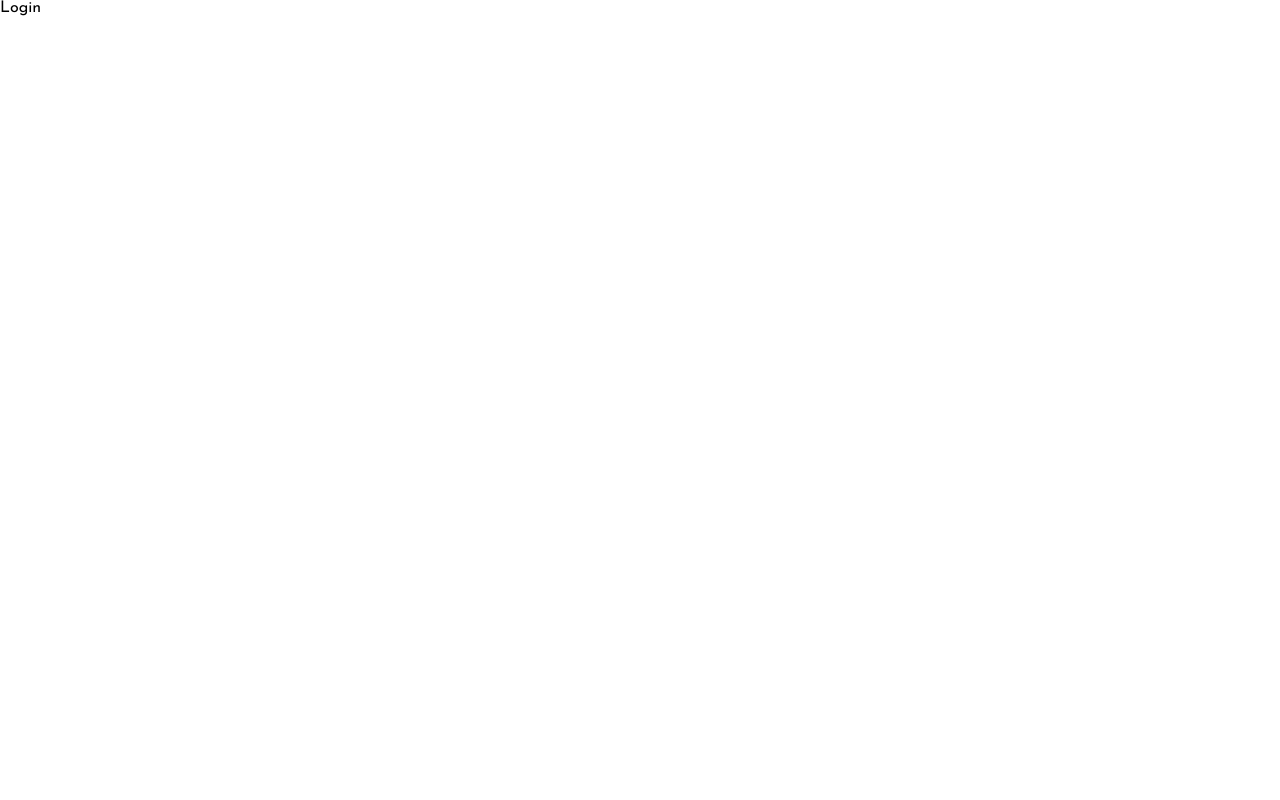
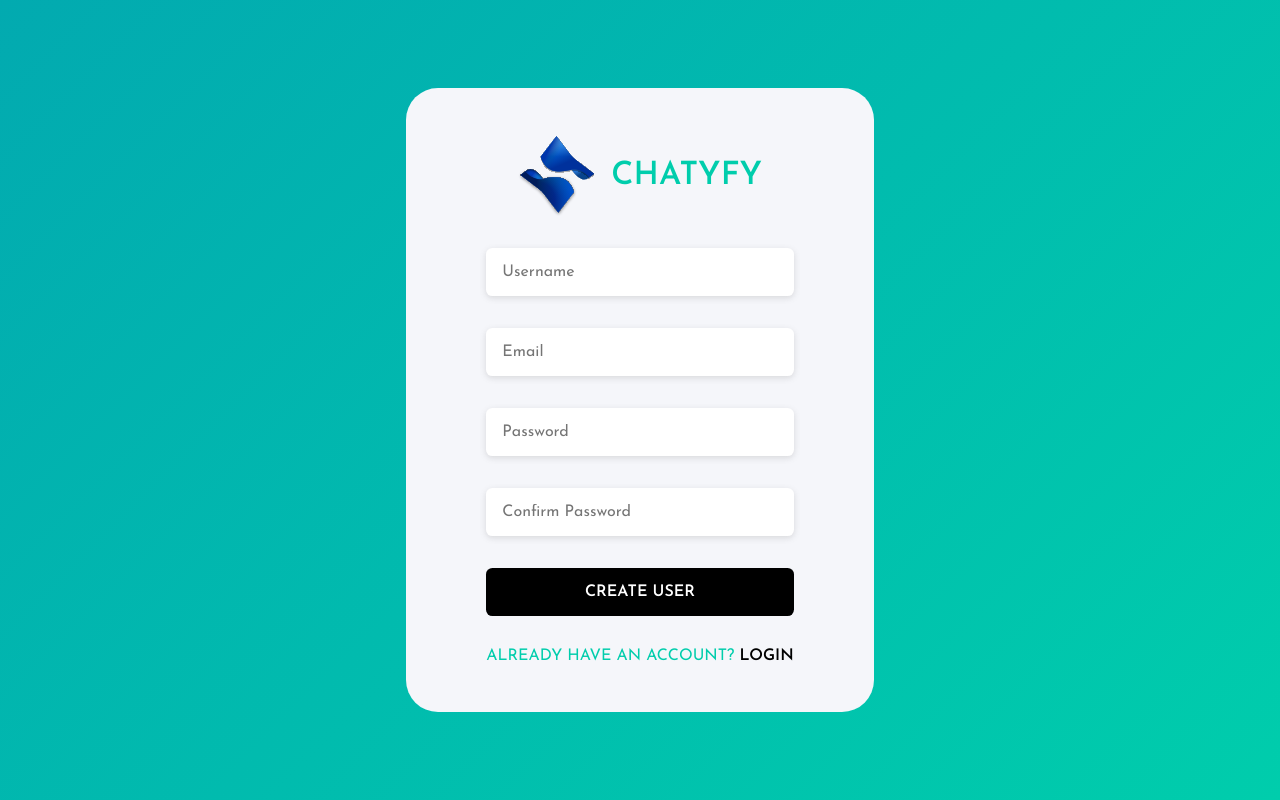
Before and after one commit to aliansari2566/ReactChatApp, a React (Vite) app in the folder Frontend/: page /login in a window 1280 px wide. Built offline with nearby package versions, Linux system fonts and the light colour scheme.

Commit message:
today changes

```diff
--- a/Frontend/src/pages/Login.jsx
+++ b/Frontend/src/pages/Login.jsx
@@ -1,7 +1,189 @@
-import React from 'react'
+import React, { useState } from "react";
+import styled from "styled-components";
+import axios from "axios";
+import { Link, useNavigate } from "react-router-dom";
+import Logo from "../assets/logo.svg";
+import { registerRoute } from "../utils/APIRoutes";
+import { ToastContainer, toast } from "react-toastify";
+import "react-toastify/dist/ReactToastify.css";
 
 export const Login = () => {
+  const navigate = useNavigate();
+  const [values, setValues] = useState({
+    username: "",
+    email: "",
+    password: "",
+    confirmpassword: "",
+  });
+
+  const toastOptions = {
+    position: "bottom-right",
+    autoClose: 8000,
+    pauseOnHover: true,
+    draggable: true,
+    theme: "dark",
+  };
+
+  const handleSubmit = async (e) => {
+    e.preventDefault();
+    if (handleValidation()) {
+      const { email, username, password } = values;
+      try {
+        const { data } = await axios.post(registerRoute, {
+          username,
+          email,
+          password,
+        });
+        if (data.status === false) {
+          toast.error(data.msg, toastOptions);
+        }
+        if (data.status === true) {
+          localStorage.setItem("Chat-app-user", JSON.stringify(data.user));
+          navigate("/");
+        }
+      } catch (error) {
+        console.error(error);
+      }
+    }
+  };
+
+  const handleValidation = () => {
+    const { password, confirmpassword, username, email } = values;
+
+    if (password !== confirmpassword) {
+      toast.error("Password and confirm password should be the same", toastOptions);
+      return false;
+    } else if (username.length < 3) {
+      toast.error("Username should be at least 3 characters long", toastOptions);
+      return false;
+    } else if (/\d/.test(username)) {
+      toast.error("Username should not contain numbers", toastOptions);
+      return false;
+    } else if (email === "") {
+      toast.error("Email is required", toastOptions);
+      return false;
+    } else if (password.length < 8) {
+      toast.error("Password should be at least 8 characters long", toastOptions);
+      return false;
+    }
+
+    return true;
+  };
+
+  const handleChange = (e) => {
+    setValues({ ...values, [e.target.name]: e.target.value });
+  };
+
   return (
-    <div>Login</div>
-  )
-}
+    <>
+      <FormContainer className="FormContainer">
+        <form onSubmit={handleSubmit}>
+          <div className="brand">
+            <img src={Logo} alt="Logo" />
+            <h1>chatyfy</h1>
+          </div>
+          <input
+            type="text"
+            name="username"
+            placeholder="Username"
+            onChange={handleChange}
+          />
+          <input
+            type="email"
+            name="email"
+            placeholder="Email"
+            onChange={handleChange}
+          />
+          <input
+            type="password"
+            name="password"
+            placeholder="Password"
+            onChange={handleChange}
+          />
+          <input
+            type="password"
+            name="confirmpassword"
+            placeholder="Confirm Password"
+            onChange={handleChange}
+          />
+
+          <button type="submit">Create User</button>
+          <span>
+            Already have an account? <Link to="/login">Login</Link>
+          </span>
+        </form>
+      </FormContainer>
+      <ToastContainer />
+    </>
+  );
+};
+
+const FormContainer = styled.div`
+  height: 100vh;
+  width: 100vw;
+  display: flex;
+  flex-direction: column;
+  justify-content: center;
+  gap: 1rem;
+  align-items: center;
+  background-image: linear-gradient(135deg, #02aab0 0%, #00cdac 100%);
+  .brand {
+    display: flex;
+    align-items: center;
+    gap: 1rem;
+    justify-content: center;
+    img {
+      height: 5rem;
+    }
+    h1 {
+      color: #00cdac;
+      text-transform: uppercase;
+    }
+  }
+
+  form {
+    display: flex;
+    flex-direction: column;
+    gap: 2rem;
+    background-color: #f5f6fa;
+    border-radius: 2rem;
+    padding: 3rem 5rem;
+  }
+  input {
+    background-color: white;
+    padding: 1rem;
+    border: none;
+    box-shadow: rgba(99, 99, 99, 0.2) 0px 2px 6px 0px;
+    border-radius: 0.4rem;
+    color: black;
+    width: 100%;
+    font-size: 1rem;
+    &:focus {
+      border: 0.1rem solid #997af0;
+      outline: none;
+    }
+  }
+  button {
+    background-color: black;
+    color: white;
+    padding: 1rem 2rem;
+    border: none;
+    font-weight: bold;
+    cursor: pointer;
+    border-radius: 0.4rem;
+    font-size: 1rem;
+    text-transform: uppercase;
+    &:hover {
+      background-color: #00cdac;
+    }
+  }
+  span {
+    color: #00cdac;
+    text-transform: uppercase;
+    a {
+      color: black;
+      text-decoration: none;
+      font-weight: bold;
+    }
+  }
+`;
--- a/Frontend/src/utils/APIRoutes.js
+++ b/Frontend/src/utils/APIRoutes.js
@@ -1,2 +1,3 @@
 const host = "http://localhost:5000";
 export const registerRoute = `${host}/api/auth/register`
+export const loginRoute = `${host}/api/auth/login`
```
